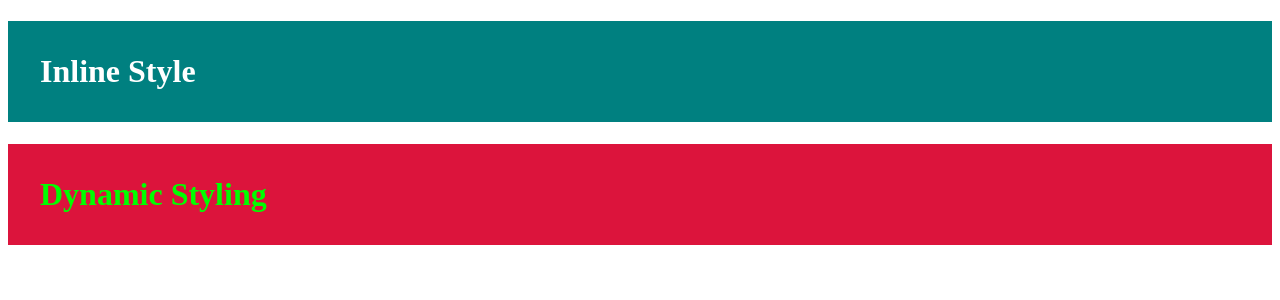
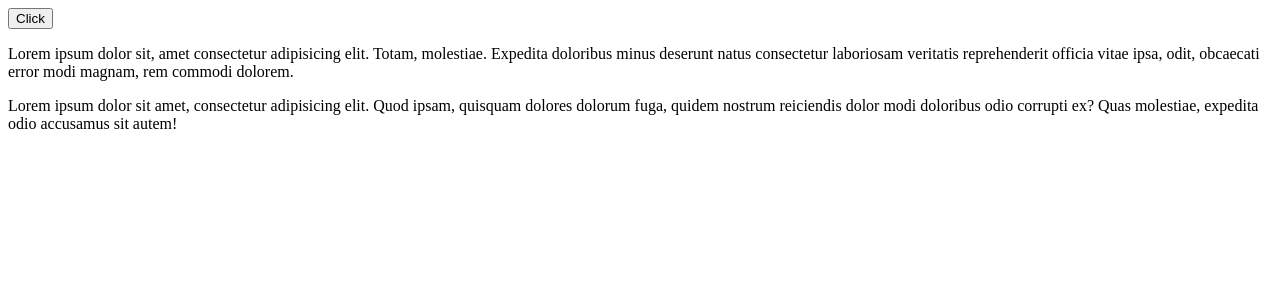
Before and after one commit to juniorcoderr/Frontend-Learning, a React (Vite) app in the folder React/my-app/: page / in a window 1280 px wide. Shown: the top 300 px of the page. Built offline with nearby package versions, Linux system fonts and the light colour scheme.

Commit message:
Implement the examples for Adding Events to elements in ReactJS

```diff
--- a/React/my-app/src/App.jsx
+++ b/React/my-app/src/App.jsx
@@ -14,9 +14,12 @@
 // import Greeting from "./components/07-Conditional-Rendering/Greeting";
 // import UserStatus from "./components/07-Conditional-Rendering/UserStatus";
 // import Weather from "./components/07-Conditional-Rendering/Weather";
+// import Style from "./components/08-Styling/01-Inline-Style/style";
+// import StyleOne from "./components/08-Styling/02-Dynamic-Style/StyleOne";
 
-import Style from "./components/08-Styling/01-Inline-Style/style";
-import StyleOne from "./components/08-Styling/02-Dynamic-Style/StyleOne";
+import Button from "./components/09-Adding-Events/Button";
+import Copy from "./components/09-Adding-Events/Copy";
+import Move from "./components/09-Adding-Events/Move";
 
 const App = () => {
   return (
@@ -58,9 +61,14 @@ const App = () => {
       <UserStatus loggedIn={true} isAdmin={false} />
       <Greeting timeOfDay="afternoon" /> */}
 
-      {/* 08 - Implement the two methods for styling in ReactJS -> 1) Inline Style & 2) Dynamic Styling */}
+      {/* 08 - Implement the two methods for styling in ReactJS -> 1) Inline Style & 2) Dynamic Styling
       <Style />
-      <StyleOne />
+      <StyleOne /> */}
+
+      {/* 09 - Adding Events to elements */}
+      <Button />
+      <Copy />
+      <Move />
     </div>
   );
 };
--- /dev/null
+++ b/React/my-app/src/components/09-Adding-Events/Button.jsx
@@ -0,0 +1,8 @@
+const Button = () => {
+  const handleClick = () => {
+    alert("Hello World");
+  };
+  return <button onClick={handleClick}>Click</button>;
+};
+
+export default Button;
--- /dev/null
+++ b/React/my-app/src/components/09-Adding-Events/Copy.jsx
@@ -0,0 +1,15 @@
+const Copy = () => {
+  const copyHandler = () => {
+    alert("Stop stealing my content");
+  };
+  return (
+    <p onCopy={copyHandler}>
+      Lorem ipsum dolor sit, amet consectetur adipisicing elit. Totam,
+      molestiae. Expedita doloribus minus deserunt natus consectetur laboriosam
+      veritatis reprehenderit officia vitae ipsa, odit, obcaecati error modi
+      magnam, rem commodi dolorem.
+    </p>
+  );
+};
+
+export default Copy;
--- /dev/null
+++ b/React/my-app/src/components/09-Adding-Events/Move.jsx
@@ -0,0 +1,15 @@
+const Move = () => {
+  function moveHandler() {
+    console.log("Mouse move event fired");
+  }
+  return (
+    <p onMouseMove={moveHandler}>
+      Lorem ipsum dolor sit amet, consectetur adipisicing elit. Quod ipsam,
+      quisquam dolores dolorum fuga, quidem nostrum reiciendis dolor modi
+      doloribus odio corrupti ex? Quas molestiae, expedita odio accusamus sit
+      autem!
+    </p>
+  );
+};
+
+export default Move;
```
